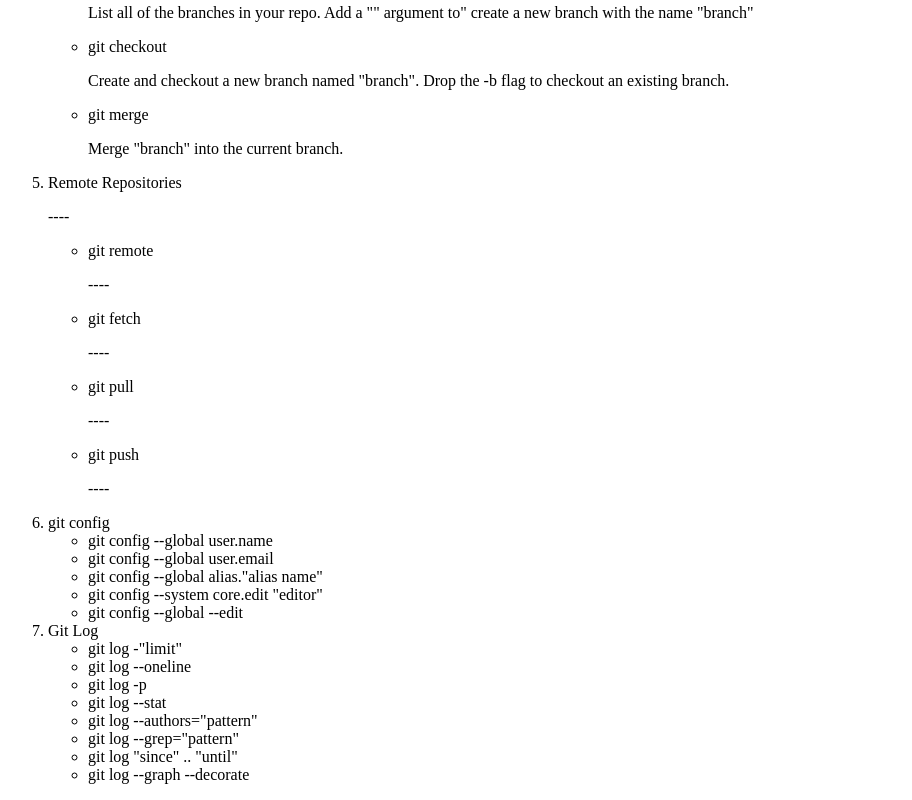
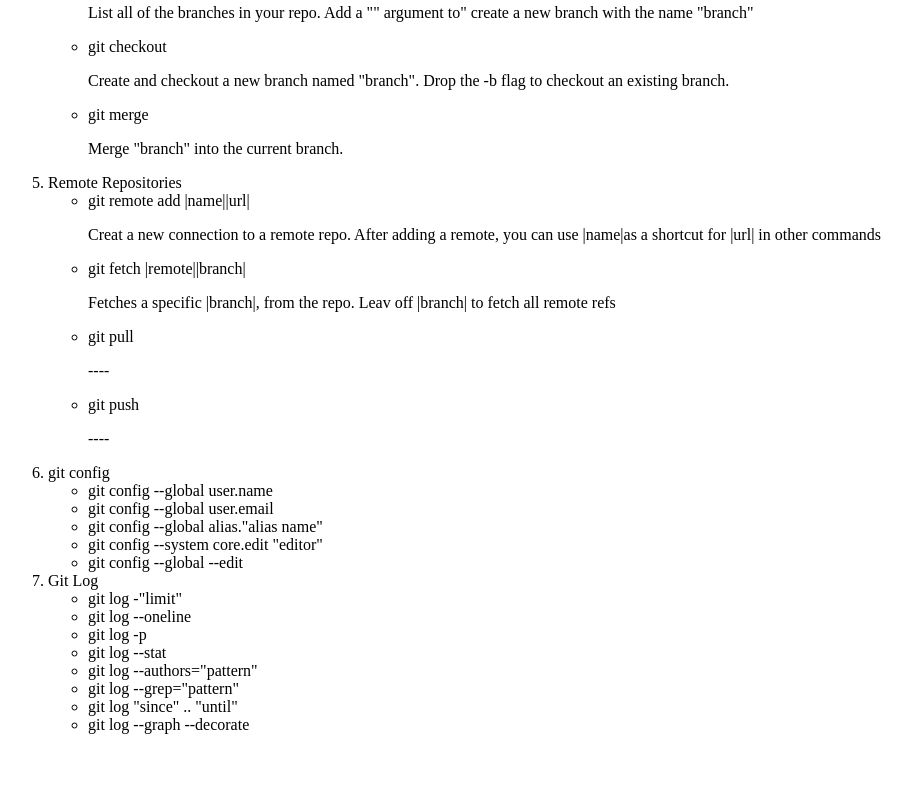
Before and after one commit to PROG-FET/HTML5, a plain HTML site: page index.html in a window 1280 px wide. Shown: the part 1207-2007 px from the top of the page, without its empty margins (0-912 px from the left). After the commit the page ends 1957 px from the top, so only its background shows below. Drawn offline with Linux system fonts and the light colour scheme.

Commit message:
Add more content to the index file

```diff
--- a/index.html
+++ b/index.html
@@ -34,10 +34,10 @@
         <li>git checkout </li><p>Create and checkout a new branch named "branch". Drop the -b flag to checkout an existing branch.</p>
         <li>git merge</li><p>Merge "branch" into the current branch.</p>
     </ul>
-    <li>Remote Repositories</li><p>----</p>
+    <li>Remote Repositories</li>
     <ul>
-        <li>git remote</li><p>----</p>
-        <li>git fetch</li><p>----</p>
+        <li>git remote add |name||url|</li><p>Creat a new connection to a remote repo. After adding a remote, you can use |name|as a shortcut for |url| in other commands </p>
+        <li>git fetch |remote||branch|</li><p>Fetches a specific |branch|, from the repo. Leav off |branch| to fetch all remote refs</p>
         <li>git pull</li><p>----</p>
         <li>git push</li><p>----</p>
     </ul>
```
